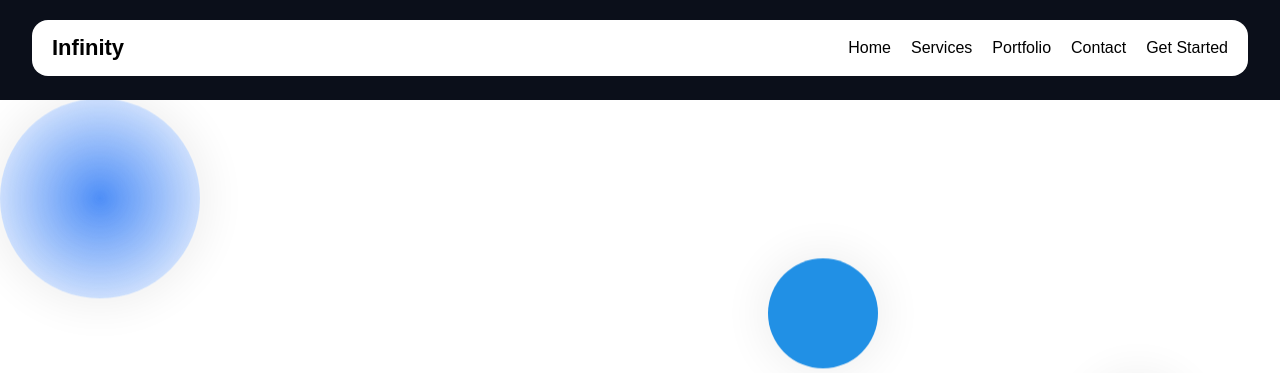
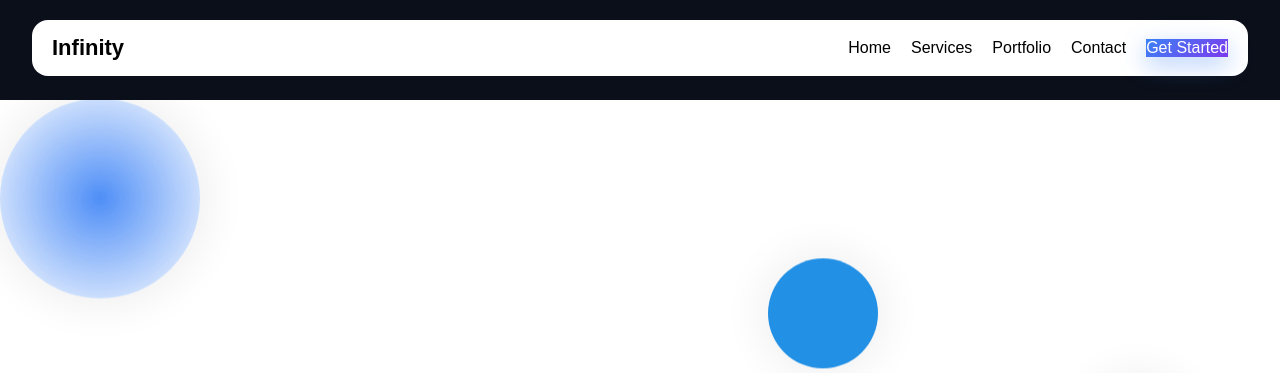
Before and after one commit to iamsumitsam01-tech/Infinity_agency_v2, a Django app: page / in a window 1280 px wide. Shown: the top 373 px of the page. Run offline with Django 5.2, Linux system fonts and the light colour scheme; data comes from the database, SQL or seed files in the repository; some libraries are stand-ins or nearby versions.

Commit message:
new updatesss

```diff
--- a/static/css/style.css
+++ b/static/css/style.css
@@ -2071,3 +2071,21 @@ h2 {
     position: relative;
     z-index: 10;
 }
+
+/* ACTIVE GET STARTED BUTTON */
+
+.active-btn{
+    background: linear-gradient(135deg,#3b82f6,#7c3aed);
+    color: white !important;
+
+    box-shadow: 0 8px 25px rgba(59,130,246,0.4);
+
+    border: none;
+
+    transition: 0.3s ease;
+}
+
+.active-btn:hover{
+    transform: translateY(-2px);
+    box-shadow: 0 12px 30px rgba(59,130,246,0.5);
+}
--- a/templates/base.html
+++ b/templates/base.html
@@ -28,9 +28,9 @@
         <a href="{% url 'contact' %}">Contact</a>
 
         {% if not user.is_authenticated %}
-        <a href="{% provider_login_url 'google' %}" class="nav-btn">
-            Get Started
-        </a>
+        <a href="{% provider_login_url 'google' %}" class="nav-btn active-btn">
+    Get Started
+</a>
         {% endif %}
     </nav>
 
```
